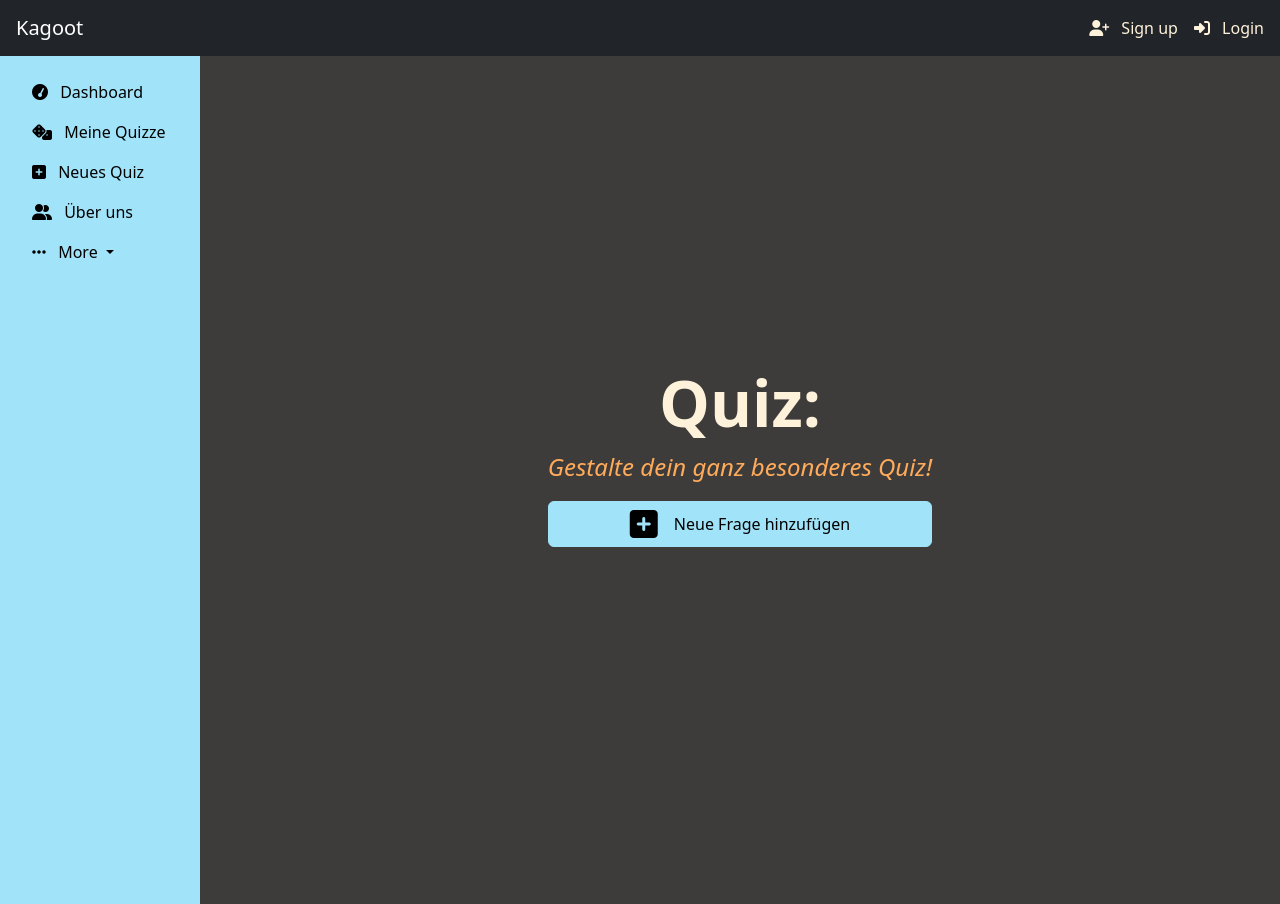
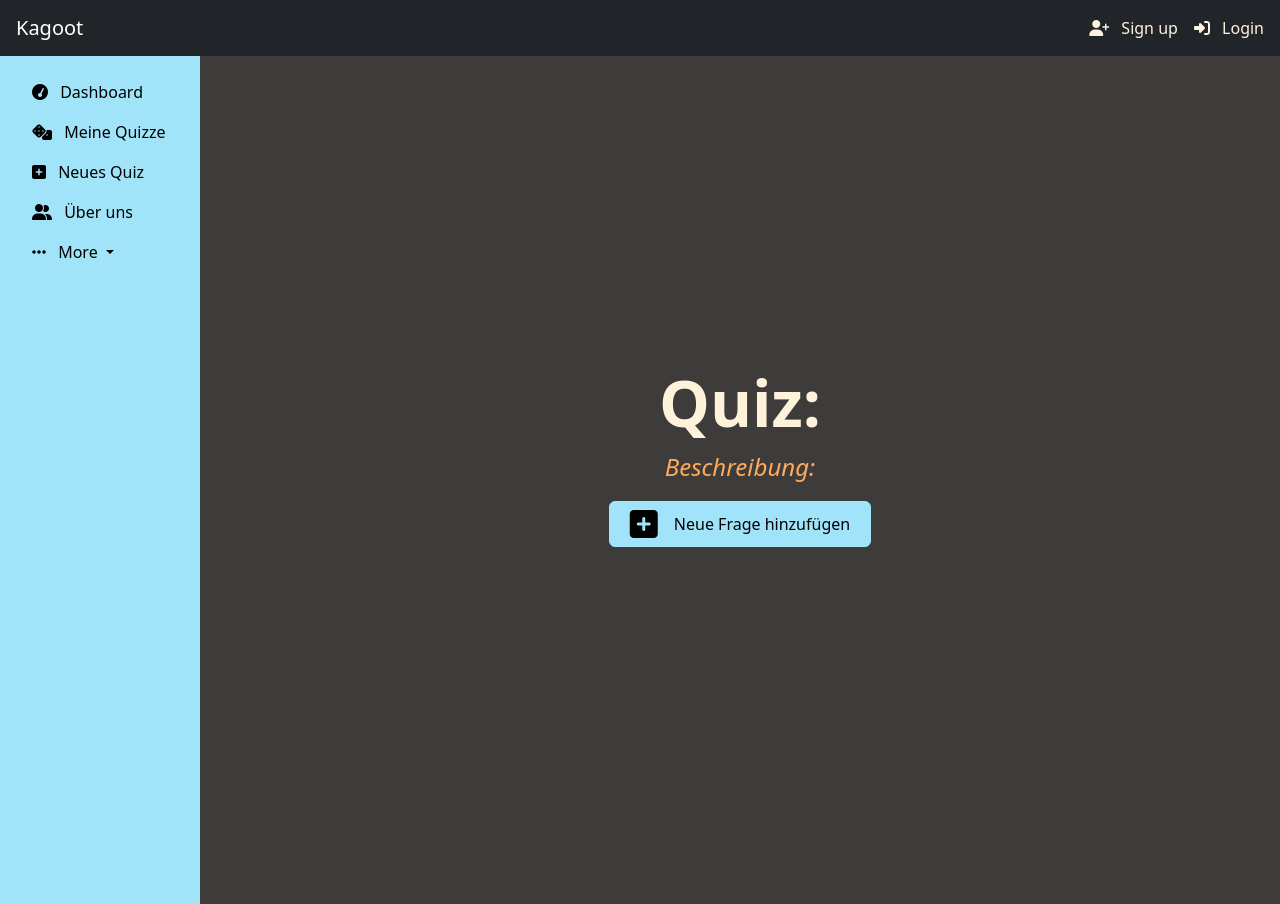
Before and after one commit to GutHoch2/Kagoot_Frontend, a Vue app in the folder kagoot_frontend/: page /quiz-editor/1 in a window 1280 px wide. Built offline with nearby package versions, Linux system fonts and the light colour scheme; no server answers.

Commit message:
add working quiz description

```diff
--- a/kagoot_frontend/src/views/QuizCreatorView.vue
+++ b/kagoot_frontend/src/views/QuizCreatorView.vue
@@ -19,6 +19,7 @@ export default {
     submitForm() {
       const quiz = {
         title: this.title,
+        description: this.description,
       };
 
       const token = localStorage.getItem('token');
--- a/kagoot_frontend/src/views/QuizEditorView.vue
+++ b/kagoot_frontend/src/views/QuizEditorView.vue
@@ -68,7 +68,7 @@ export default {
       class="container-fluid bg-dark text-light py-5 min-vh-100 d-flex flex-column align-items-center justify-content-center">
       <header class="text-center mb-5">
         <h1 class="display-3 fw-bold text-glow">Quiz: {{quiz.title}}</h1>
-        <p class="fs-4 text-secondary fst-italic">Gestalte dein ganz besonderes Quiz!</p>
+        <p class="fs-4 text-secondary fst-italic">Beschreibung: {{quiz.description}}</p>
         <div class="row">
           <div>
             <draggable
```
